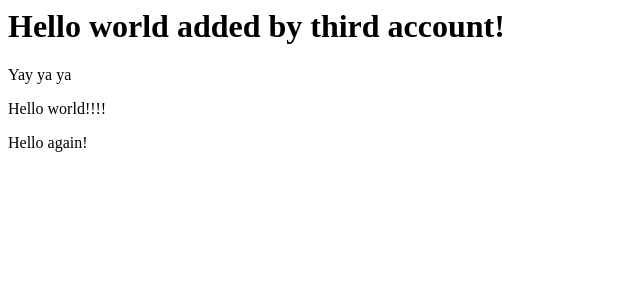
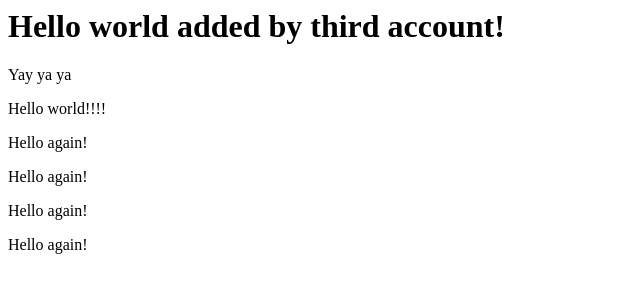
Before and after one commit to chickendesigner/testmeout, a plain HTML site: page index.html in a window 1280 px wide. Shown: the whole page, without its empty margins (0-640 px from the left). Drawn offline with Linux system fonts and the light colour scheme.

Commit message:
more lines of copy

```diff
--- a/index.html
+++ b/index.html
@@ -10,5 +10,8 @@
     <p>Yay ya ya</p>
     <p>Hello world!!!!</p>
     <p>Hello again!</p>
+    <p>Hello again!</p>
+    <p>Hello again!</p>
+    <p>Hello again!</p>
   </body>
 </html>
```
